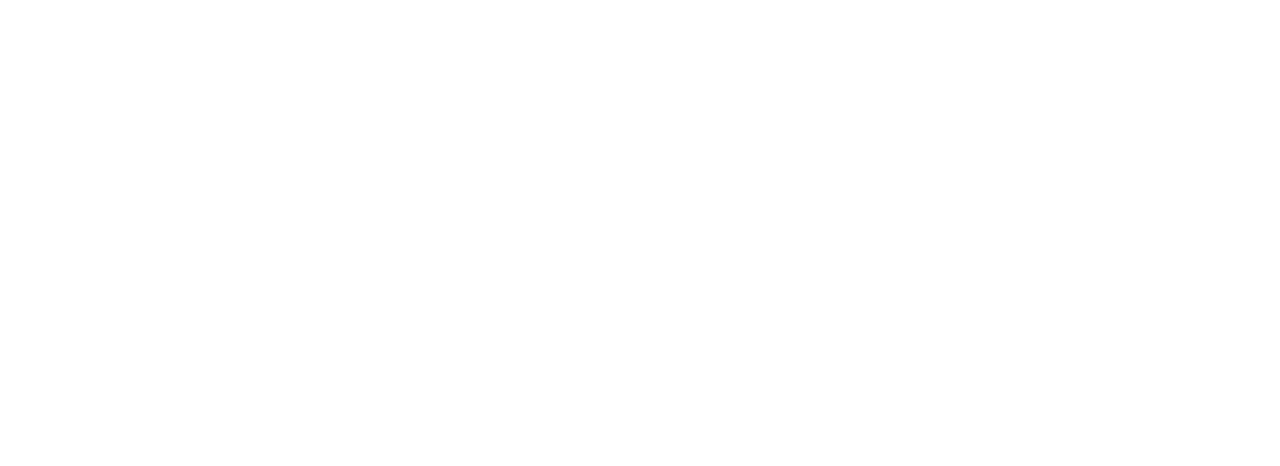
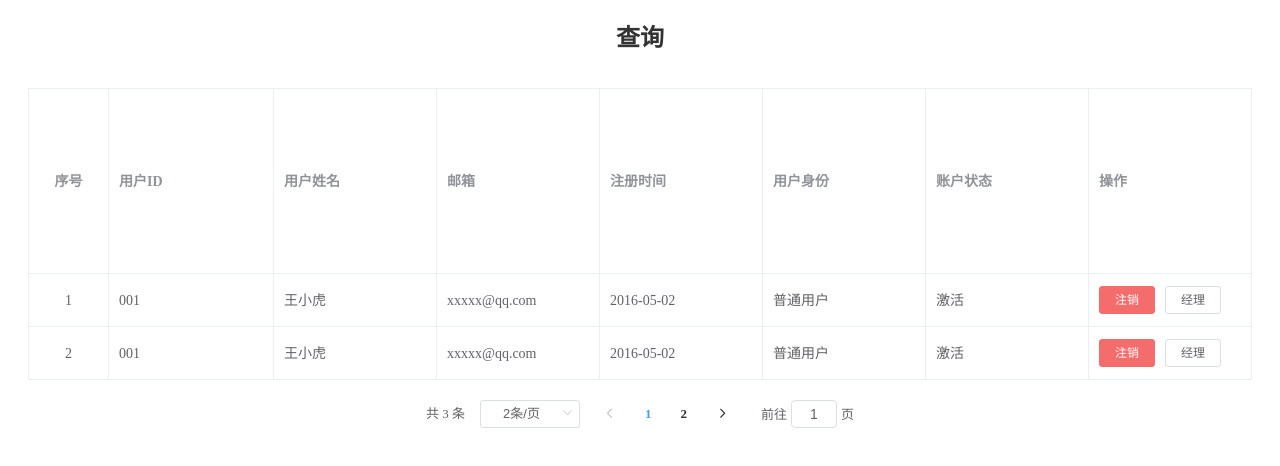
Before and after one commit to diwuzu555/frontend, a Vue app in the folder vuetest/my-vue/: page /#/AccountInq in a window 1280 px wide. Shown: the top 466 px of the page. Built offline with nearby package versions, Linux system fonts and the light colour scheme.

Commit message:
12
加入账户管理页面

```diff
--- /dev/null
+++ b/vuetest/my-vue/src/components/Account.vue
@@ -0,0 +1,73 @@
+<template>
+<div>
+
+<el-header class="header1">
+  <h2>查询</h2>
+</el-header>
+
+<el-main class="main1">
+
+  <el-form :model="ruleForm" status-icon :rules="rules" ref="ruleForm" label-width="100px" class="demo-ruleForm">
+
+  <el-form-item label="用户ID" prop="userID">
+    <el-input v-model.number="ruleForm.userID"></el-input>
+  </el-form-item>
+  <el-form-item label="用户姓名" prop="username">
+    <el-input v-model.number="ruleForm.username"></el-input>
+  </el-form-item>
+  <el-form-item>
+    <router-link to="/AccountInq"><el-button type="primary" @click="submitForm('ruleForm')">查询</el-button></router-link>
+    <el-button @click="resetForm('ruleForm')">清空</el-button>
+  </el-form-item>
+</el-form>
+
+
+</el-main>
+
+
+
+</div>
+
+
+
+</template>
+
+<script>
+
+export default {
+    data() {
+
+      return {
+        ruleForm: {
+          userID:'',
+          username:''
+        },
+
+      };
+    },
+    methods: {
+      submitForm(formName) {
+        this.$refs[formName].validate((valid) => {
+          if (valid) {
+            alert('submit!');
+          } else {
+            console.log('error submit!!');
+            return false;
+          }
+        });
+      },
+      resetForm(formName) {
+        this.$refs[formName].resetFields();
+      }
+    }
+  }
+</script>
+
+<style >
+.buttom,.main1,.header1 {
+  display: flex;
+  justify-content: center;
+  align-items: center;
+
+}
+</style>
--- /dev/null
+++ b/vuetest/my-vue/src/components/AccountInq.vue
@@ -0,0 +1,187 @@
+<template>
+<!-- 账户管理查询页面 -->
+<div>
+
+<el-header class="header1">
+  <h2>查询</h2>
+</el-header>
+
+<el-main class="main1">
+
+  <el-table
+    :data="tableData.slice((currentPage-1)*PageSize,currentPage*PageSize)"
+    border
+    style="width: 90%">
+    <el-table-column label="序号" fixed width="80" align="center">
+  <template slot-scope="scope">
+    <span>{{scope.$index+(currentPage - 1) * PageSize + 1}}</span>
+  </template>
+</el-table-column>
+    <el-table-column
+      prop="id"
+      label="用户ID"
+      >
+    </el-table-column>
+    <el-table-column
+      prop="name"
+      label="用户姓名"
+     >
+    </el-table-column>
+    <el-table-column
+      prop="mail"
+      label="邮箱"
+      >
+    </el-table-column>
+    <el-table-column
+      prop="time"
+      label="注册时间"
+      >
+    </el-table-column>
+    <el-table-column
+      prop="body"
+      label="用户身份"
+      >
+    </el-table-column>
+    <el-table-column
+      prop="status"
+      label="账户状态"
+      >
+    </el-table-column>
+    <el-table-column label="操作">
+      <template slot-scope="scope">
+        <el-button
+          size="mini"
+          type="danger"
+          @click="handleEdit(scope.$index, scope.row)">注销</el-button>
+        <el-button
+          size="mini"
+          @click="handleDelete(scope.$index, scope.row)">经理</el-button>
+      </template>
+    </el-table-column>
+  </el-table>
+
+</el-main>
+<el-footer class="footer">
+  <el-pagination
+   @size-change="handleSizeChange"
+   @current-change="handleCurrentChange"
+   :current-page="currentPage"
+   :page-sizes="pageSizes"
+   :page-size="PageSize" layout="total, sizes, prev, pager, next, jumper"
+   :total="tableData.length">
+
+</el-pagination>
+</el-footer>
+
+
+</div>
+
+
+
+</template>
+
+<script>
+
+ export default {
+    data() {
+      return {
+         // 总数据
+           tableData:[],
+           // 默认显示第几页
+           currentPage:1,
+           // 总条数，根据接口获取数据长度(注意：这里不能为空)
+
+           // 个数选择器（可修改）
+           pageSizes:[2,4],
+           // 默认每页显示的条数（可修改）
+           PageSize:2,
+        tableData: [{
+          num:'1',
+          id: '001',
+          name: '王小虎',
+          mail: 'xxxxx@qq.com',
+          time:'2016-05-02',
+          body:'普通用户',
+          status:'激活',
+          scope:''
+
+        },
+        {
+          num:'1',
+          id: '001',
+          name: '王小虎',
+          mail: 'xxxxx@qq.com',
+          time:'2016-05-02',
+          body:'普通用户',
+          status:'激活',
+          scope:''
+
+        },
+        {
+          num:'1',
+          id: '001',
+          name: '王小虎',
+          mail: 'xxxxx@qq.com',
+          time:'2016-05-02',
+          body:'普通用户',
+          status:'激活',
+          scope:''
+
+        },
+        ]
+      }
+    },
+    methods: {
+      handleEdit() {
+        this.$refs[formName].validate((valid) => {
+          if (valid) {
+            alert('submit!');
+          } else {
+            console.log('error submit!!');
+            return false;
+          }
+        });
+      },
+       getData(){
+             // 这里使用axios，使用时请提前引入
+             axios.post(url,{
+                  orgCode:1
+             },{emulateJSON: true},
+             {
+               headers:{"Content-Type": "application/x-www-form-urlencoded;charset=utf-8",}
+              }
+              ).then(reponse=>{
+                   console.log(reponse)
+                   // 将数据赋值给tableData
+                   this.tableData=data.data.body
+                   // 将数据的长度赋值给totalCount
+                   this.totalCount=data.data.body.length
+              })
+         },
+         // 分页
+        // 每页显示的条数
+       handleSizeChange(val) {
+           // 改变每页显示的条数
+           this.PageSize=val
+           // 注意：在改变每页显示的条数时，要将页码显示到第一页
+           this.currentPage=1
+       },
+       handleCurrentChange(val) {
+           // 改变默认的页数
+           this.currentPage=val
+       },
+        created:function(){
+         this.getData()
+   }
+      }
+  }
+</script>
+
+<style >
+.footer,.main1,.header1 {
+  display: flex;
+  justify-content: center;
+  align-items: center;
+
+}
+</style>
--- a/vuetest/my-vue/src/components/HelloWorld.vue
+++ b/vuetest/my-vue/src/components/HelloWorld.vue
@@ -26,7 +26,7 @@
    </div></el-col>
 
  <el-col :xs="24" :sm="24" :md="8" :lg="4" :xl="4"><div class="grid-content bg-purple">
-  <el-button type="primary" >账号管理</el-button>
+  <router-link to='/Account' ><el-button type="primary" >账号管理</el-button></router-link>
    </div></el-col>
     <el-col :xs="24" :sm="24" :md="12" :lg="6" :xl="6"><div class="grid-content bg-purple">
 
--- a/vuetest/my-vue/src/router/index.js
+++ b/vuetest/my-vue/src/router/index.js
@@ -4,6 +4,8 @@
 import HelloWorld from '@/components/HelloWorld'
 import changePersonalImfornation from '@/components/changePersonalImfornation'
 import sign from '@/components/sign'
+import Account from '@/components/Account' //账户管理页面
+import AccountInq from '@/components/AccountInq' //账户管理查询页面
 Vue.use(Router)
 
 export default new Router({
@@ -31,6 +33,17 @@
             name: 'sign',
             component: sign
         },
+        {
+            path: '/Account',
+            name: 'Account',
+            component: Account
+        },
+        {
+            path: '/AccountInq',
+            name: 'AccountInq',
+            component: AccountInq
+        },
+
 
     ]
 });
```
